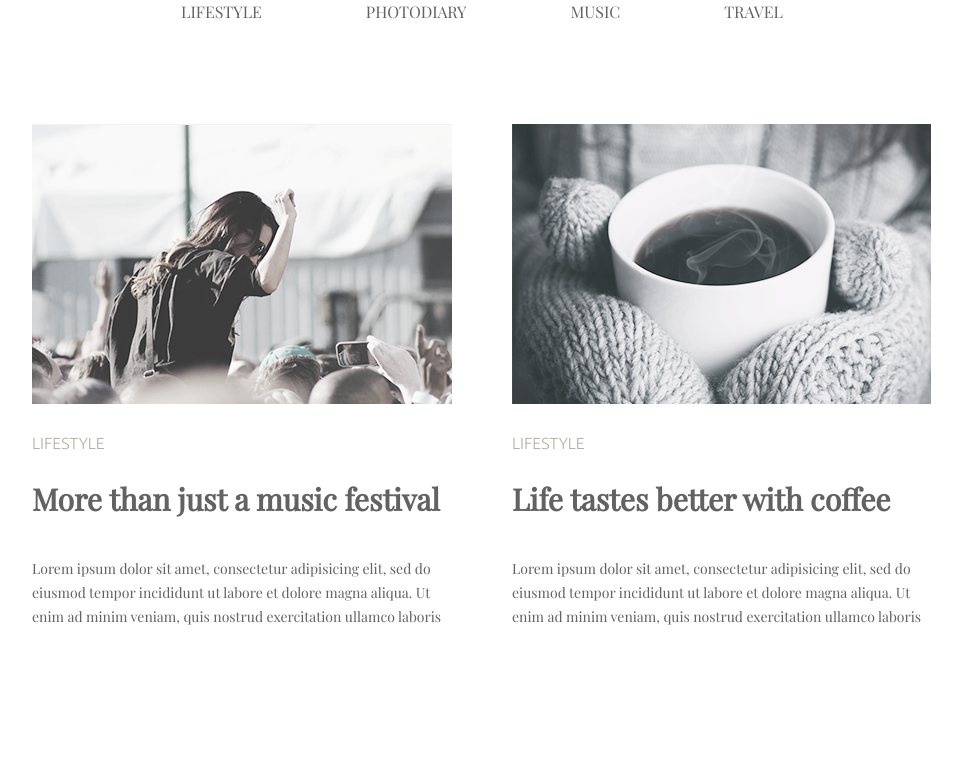
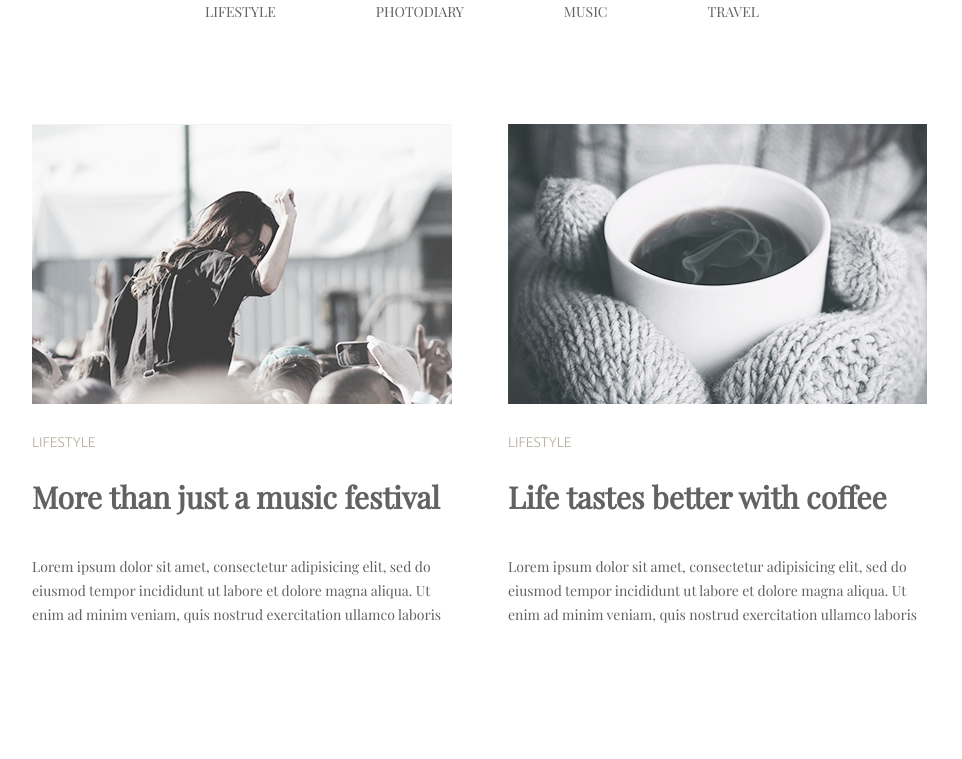
Before and after one commit to bealkl/goit-markup-hw-03, a plain HTML site: page index.html in a window 1280 px wide. Shown: the top 759 px of the page, without its empty margins (158-1120 px from the left). Drawn offline with nearby package versions, Linux system fonts and the light colour scheme.

Commit message:
Repair errors: msrgin, padding, ...

```diff
--- a/css/style.css
+++ b/css/style.css
@@ -21,14 +21,21 @@ html {
 }
 
 /* some specific setting */
+.container {
+  width: 900px;
+  margin: 0 auto;
+}
 
 body {
   font-family: 'Playfair Display', serif;
   font-weight: 400;
   color: var(--color-98);
   background-color: var(--color-white);
-  width: 900px;
-  margin: 0 auto;
+}
+
+header {
+  padding-top: 0;
+  padding-bottom: 0;
 }
 
 h2 {
@@ -47,6 +54,7 @@ h2 {
 .menu-nav {
   text-align: center;
   margin-bottom: 100px;
+  font-size: 0px;
 }
 
 .menu-nav-a {
@@ -54,6 +62,8 @@ h2 {
   text-decoration: none;
   line-height: 24px;
   color: var(--color-98);
+  font-size: 14px;
+  display: block;
 }
 
 .menu-nav-li {
@@ -73,11 +83,14 @@ h2 {
 /* main section */
 .section-main {
   list-style: none;
+  font-size: 0px;
+  padding-bottom: 0;
 }
 .name-info-section {
   margin-bottom: 30px;
   font-family: 'Ubuntu', sans-serif;
   font-weight: 300;
+  font-size: 14px;
   color: rgb(180, 173, 158);
   text-transform: uppercase;
 }
--- a/index.html
+++ b/index.html
@@ -10,6 +10,7 @@
   </head>
 
   <body>
+    <div class="container">
       <header>
         <nav class="navigation-bar">
           <ul class="menu-nav">
@@ -36,8 +37,8 @@
             <h2>More than just a music festival</h2>
             <p class="info-section-text">
               Lorem ipsum dolor sit amet, consectetur adipisicing elit, sed do
-            eiusmod tempor incididunt ut labore et dolore magna aliqua. Ut enim
-            ad minim veniam, quis nostrud exercitation ullamco laboris
+              eiusmod tempor incididunt ut labore et dolore magna aliqua. Ut
+              enim ad minim veniam, quis nostrud exercitation ullamco laboris
             </p>
           </li>
           <li class="info-section">
@@ -46,8 +47,8 @@
             <h2>Life tastes better with coffee</h2>
             <p class="info-section-text">
               Lorem ipsum dolor sit amet, consectetur adipisicing elit, sed do
-            eiusmod tempor incididunt ut labore et dolore magna aliqua. Ut enim
-            ad minim veniam, quis nostrud exercitation ullamco laboris
+              eiusmod tempor incididunt ut labore et dolore magna aliqua. Ut
+              enim ad minim veniam, quis nostrud exercitation ullamco laboris
             </p>
           </li>
           <li class="info-section">
@@ -56,8 +57,8 @@
             <h2>American dream</h2>
             <p class="info-section-text">
               Lorem ipsum dolor sit amet, consectetur adipisicing elit, sed do
-            eiusmod tempor incididunt ut labore et dolore magna aliqua. Ut enim
-            ad minim veniam, quis nostrud exercitation ullamco laboris
+              eiusmod tempor incididunt ut labore et dolore magna aliqua. Ut
+              enim ad minim veniam, quis nostrud exercitation ullamco laboris
             </p>
           </li>
           <li class="info-section">
@@ -66,8 +67,8 @@
             <h2>A day exploring the Alps</h2>
             <p class="info-section-text">
               Lorem ipsum dolor sit amet, consectetur adipisicing elit, sed do
-            eiusmod tempor incididunt ut labore et dolore magna aliqua. Ut enim
-            ad minim veniam, quis nostrud exercitation ullamco laboris
+              eiusmod tempor incididunt ut labore et dolore magna aliqua. Ut
+              enim ad minim veniam, quis nostrud exercitation ullamco laboris
             </p>
           </li>
           <li class="info-section">
@@ -76,8 +77,8 @@
             <h2>TOP 10 song for running</h2>
             <p class="info-section-text">
               Lorem ipsum dolor sit amet, consectetur adipisicing elit, sed do
-            eiusmod tempor incididunt ut labore et dolore magna aliqua. Ut enim
-            ad minim veniam, quis nostrud exercitation ullamco laboris
+              eiusmod tempor incididunt ut labore et dolore magna aliqua. Ut
+              enim ad minim veniam, quis nostrud exercitation ullamco laboris
             </p>
           </li>
           <li class="info-section">
@@ -86,15 +87,16 @@
             <h2>Cold winter days</h2>
             <p class="info-section-text">
               Lorem ipsum dolor sit amet, consectetur adipisicing elit, sed do
-            eiusmod tempor incididunt ut labore et dolore magna aliqua. Ut enim
-            ad minim veniam, quis nostrud exercitation ullamco laboris
+              eiusmod tempor incididunt ut labore et dolore magna aliqua. Ut
+              enim ad minim veniam, quis nostrud exercitation ullamco laboris
             </p>
           </li>
         </ul>
-    </main>
-
         <div class="footer-section">
           <button type="button" class="more-button">Load more</button>
         </div>
+      </main>
+    </div>
+    <!--  container -->
   </body>
 </html>
```
Lines whose indentation alone changed are shown as unchanged.
